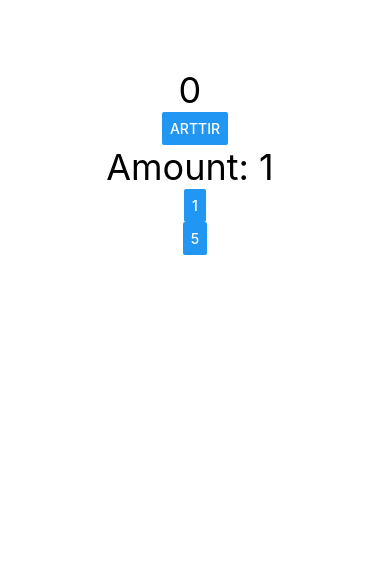
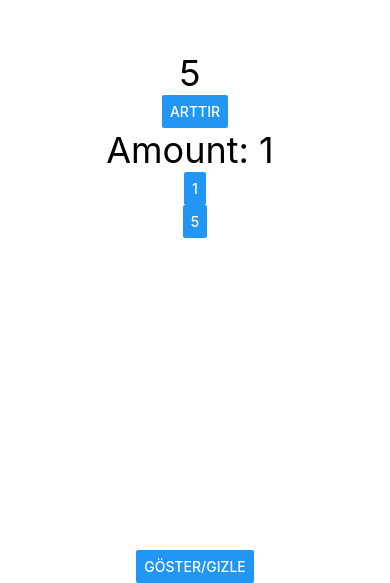
Before and after one commit to actjacob/GlcgYznlrReactNative101, a React Native app: screen / in a window 390 px wide. Shown: the part 261-844 px from the top of the page. Built offline with nearby package versions, Linux system fonts and the light colour scheme.

Commit message:
setInterval and mount ,unmount process added

```diff
--- a/App.js
+++ b/App.js
@@ -3,9 +3,12 @@ import { StatusBar } from "expo-status-bar";
 import { Button, SafeAreaView, StyleSheet, Text, View } from "react-native";
 import Counter from "./src/components/Counter";
 const App = () => {
+  const [isVisible, setIsVisible] = useState(true);
+
   return (
     <SafeAreaView style={styles.container}>
-      <Counter />
+      {isVisible && <Counter />}
+      <Button title="Göster/Gizle" onPress={() => setIsVisible(!isVisible)} />
     </SafeAreaView>
   );
 };
--- a/src/components/Counter.js
+++ b/src/components/Counter.js
@@ -6,8 +6,16 @@ const Counter = () => {
   const [amount, setAmaount] = useState(1);
 
   useEffect(() => {
-    console.log("Component mount edildi.");
+    const interval = setInterval(() => {
+      console.log("setInterval");
+      setCount((prev) => prev + 1);
+    }, 1000);
+
+    return () => {
+      clearInterval(interval);
+    };
   }, []);
+  //bir component üzerinde websocket bağlantısı açmışsanız ve o componenti unmount yaptığınız anda websocket bağlantısını kapatmak isterseniz buradaki mantığı kullanabilirsiniz
 
   useEffect(() => {
     console.log("Count veya Amount değişti");
```
